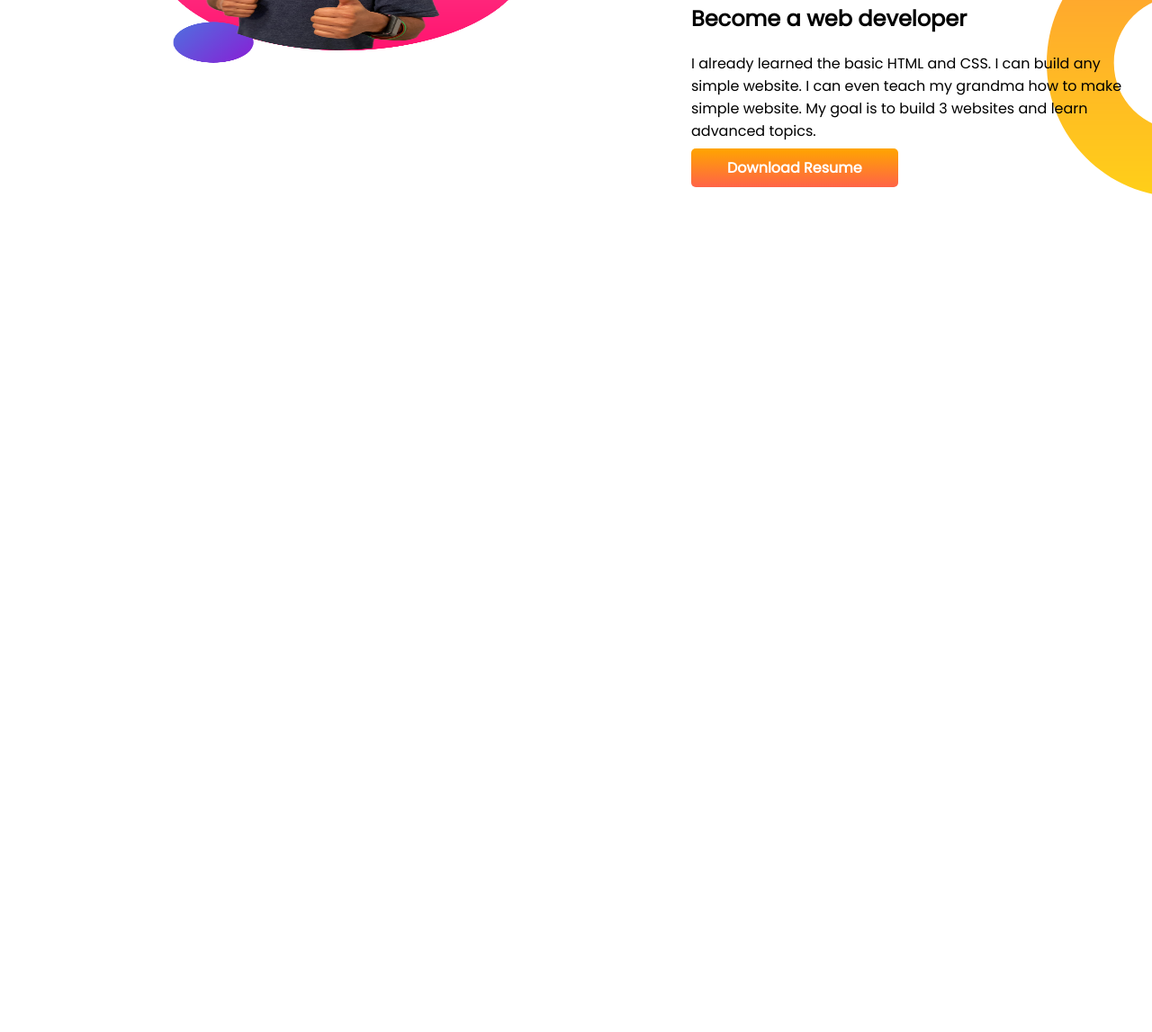
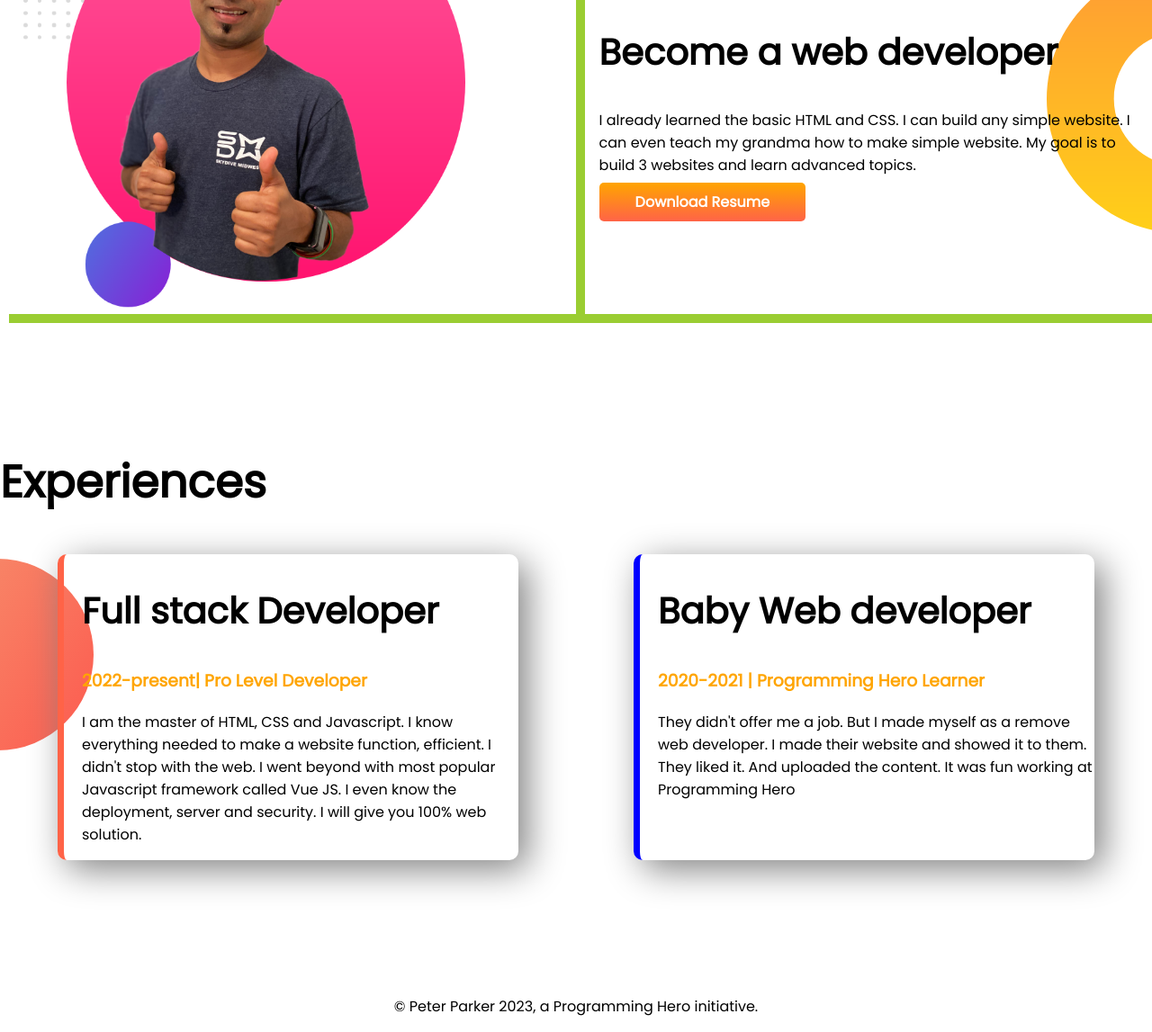
Before and after one commit to Jibon-Nur-Sunny/developer-portfolio, a plain HTML site: page index.html in a window 1280 px wide. Shown: the part 718-1865 px from the top of the page at 90% size. Before the commit the page ends 1113 px from the top, so only its background shows below. Drawn offline with Linux system fonts and the light colour scheme.

Commit message:
styled bordered and added footer

```diff
--- a/index.html
+++ b/index.html
@@ -13,7 +13,7 @@
 </head>
 
 <body>
-    <section class="top-banner">
+    <section class="top-banner flexible-container">
         <div class="half-width">
             <h1>Welcome to</h1>
             <h1><span class="orange">Jibin Nur's </span> world</h1>
@@ -31,7 +31,7 @@
         </div>
 
     </section>
-    <section class="dream-big">
+    <section class="dream-big flexible-container">
         <div class="half-width">
             <img src="images/jhankar2.png" alt="">
         </div>
@@ -45,6 +45,30 @@
         </div>
 
     </section>
+    <section class="experience-area">
+        <h1>Experiences</h1>
+        <div class="flexible-container">
+            <div id="full-stack-developer" class="experience-item">
+                <h2>Full stack Developer</h2>
+                <h3 class="orange-color">2022-present| Pro Level Developer</h3>
+                <p>I am the master of HTML, CSS and Javascript. I know everything needed to make a website function,
+                    efficient. I didn't stop with the web. I went beyond with most popular Javascript framework called
+                    Vue
+                    JS. I even know the deployment, server and security. I will give you 100% web solution.</p>
+            </div>
+            <div id="baby-web-developer" class="experience-item">
+                <h2>Baby Web developer</h2>
+                <h3 class="orange-color">2020-2021 | Programming Hero Learner</h3>
+                <p>They didn't offer me a job. But I made myself as a remove web developer. I made their website and
+                    showed
+                    it to them. They liked it. And uploaded the content. It was fun working at Programming Hero</p>
+            </div>
+        </div>
+
+    </section>
 </body>
+<footer>
+    <p>© Peter Parker 2023, a Programming Hero initiative.</p>
+</footer>
 
 </html>
--- a/style.css
+++ b/style.css
@@ -8,24 +8,29 @@ h1 {
     font-size: 50px;
 }
 
-.orange {
+h2 {
+    font-size: 40px;
+}
+
+.orange-color {
     color: orange;
 
 }
 
-section {
+.flexible-container {
     display: flex;
-    margin-bottom: 100px;
+    margin-bottom: 150px;
 }
 
 .half-width {
     width: 50%;
-    padding-left: 10%;
+    padding-left: 2%;
+    box-shadow: 10px 10px yellowgreen;
 }
 
 .half-width img {
-    height: 50%;
-    width: 90%;
+
+    width: 80%;
 }
 
 .link-button {
@@ -47,3 +52,31 @@ section {
     background-repeat: no-repeat;
     background-position: right;
 }
+
+.experience-area {
+    background-image: url(images/exp-bg.png);
+    background-repeat: no-repeat;
+    background-position: left;
+}
+
+.experience-item {
+    width: 40%;
+    margin-left: 5%;
+    margin-right: 5%;
+    padding-left: 20px;
+    border-radius: 10px;
+    box-shadow: 10px 10px 40px gray;
+
+}
+
+#full-stack-developer {
+    border-left: 7px solid tomato;
+}
+
+#baby-web-developer {
+    border-left: 7px solid blue;
+}
+
+footer p {
+    text-align: center;
+}
```
